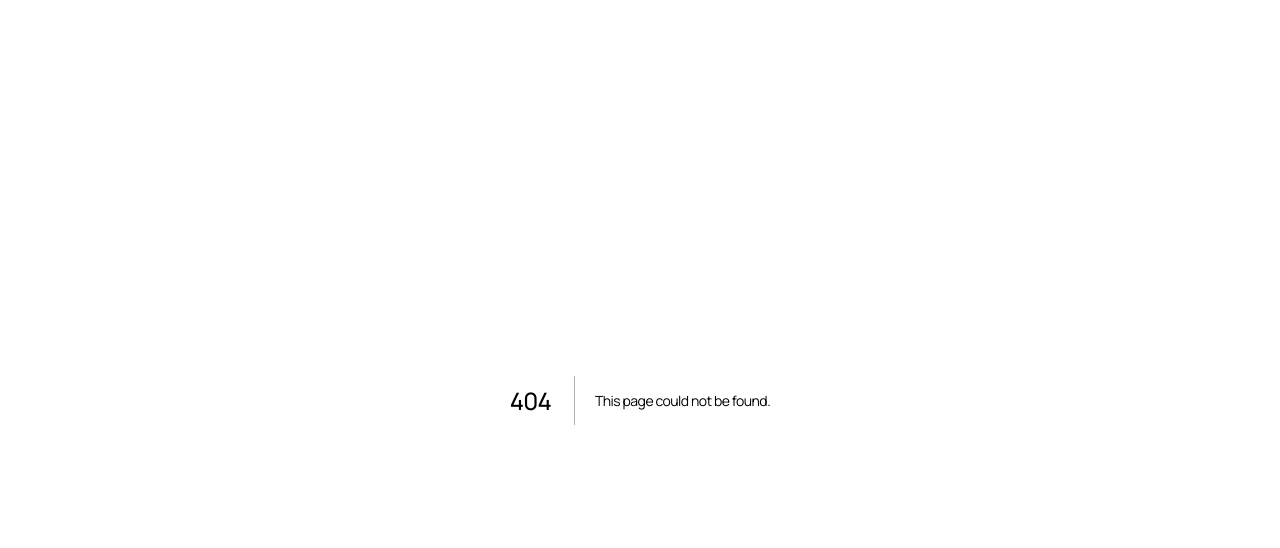
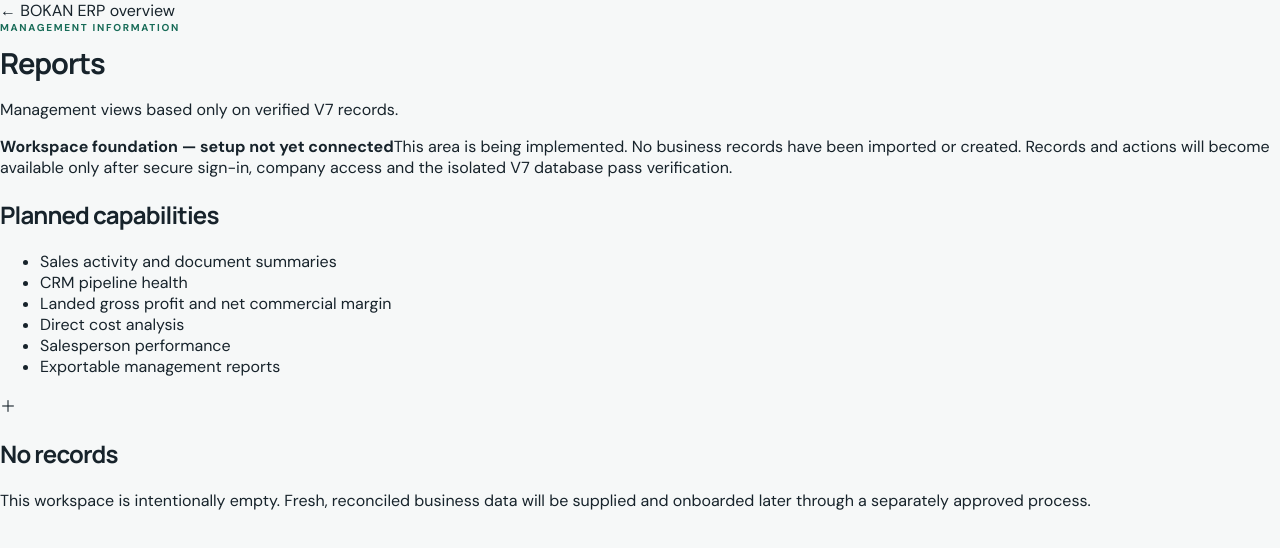
Before and after one commit to bokanplc/prime-erp, a Next.js app: page /reports in a window 1280 px wide. Before the commit this address had no page. Shown: the top 548 px of the page. Built offline with nearby package versions, Linux system fonts and the light colour scheme.

Commit message:
feat(v7): add empty operational workspace foundations

```diff
--- /dev/null
+++ b/src/app/reports/page.tsx
@@ -0,0 +1,5 @@
+import { WorkspacePage } from "@/components/workspace-page";
+
+export default function ReportsPage() {
+  return <WorkspacePage eyebrow="Management information" title="Reports" description="Management views based only on verified V7 records." capabilities={["Sales activity and document summaries","CRM pipeline health","Landed gross profit and net commercial margin","Direct cost analysis","Salesperson performance","Exportable management reports"]} />;
+}
```
